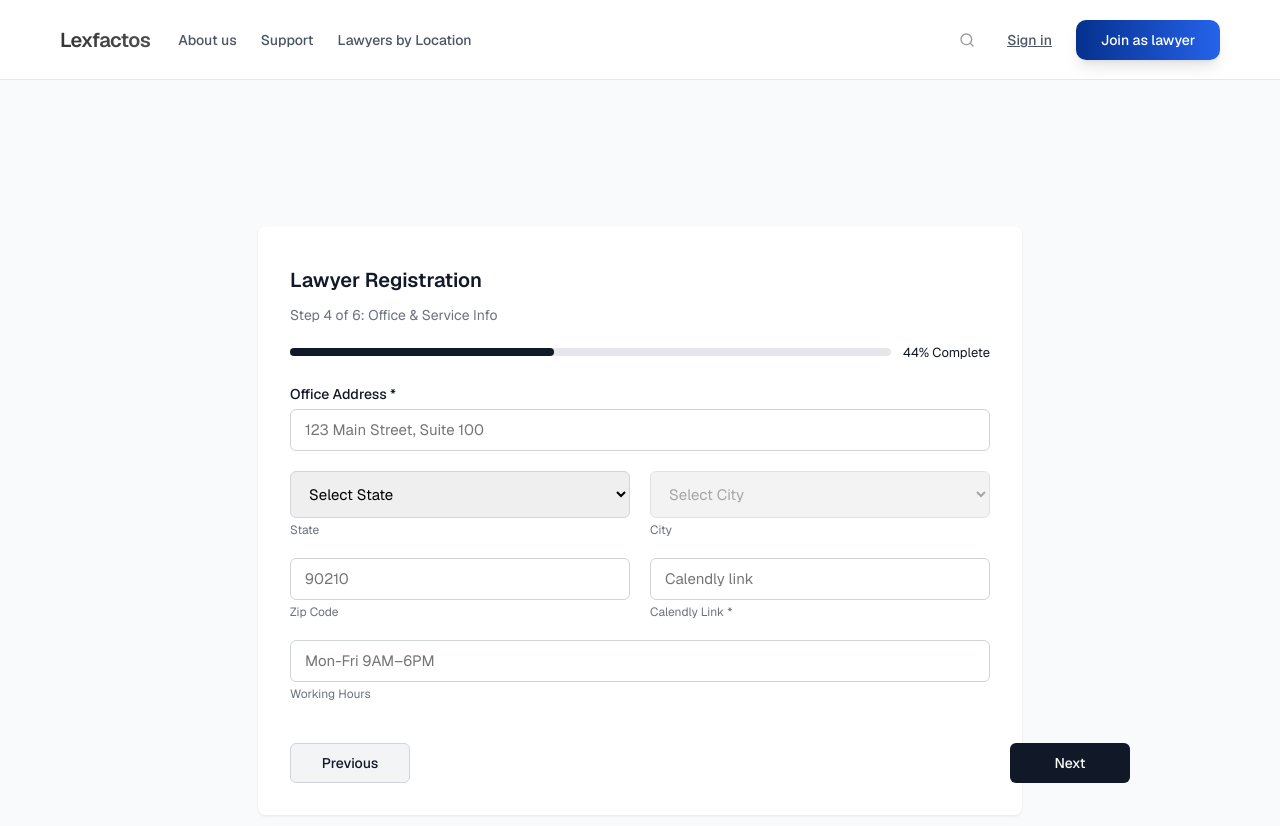
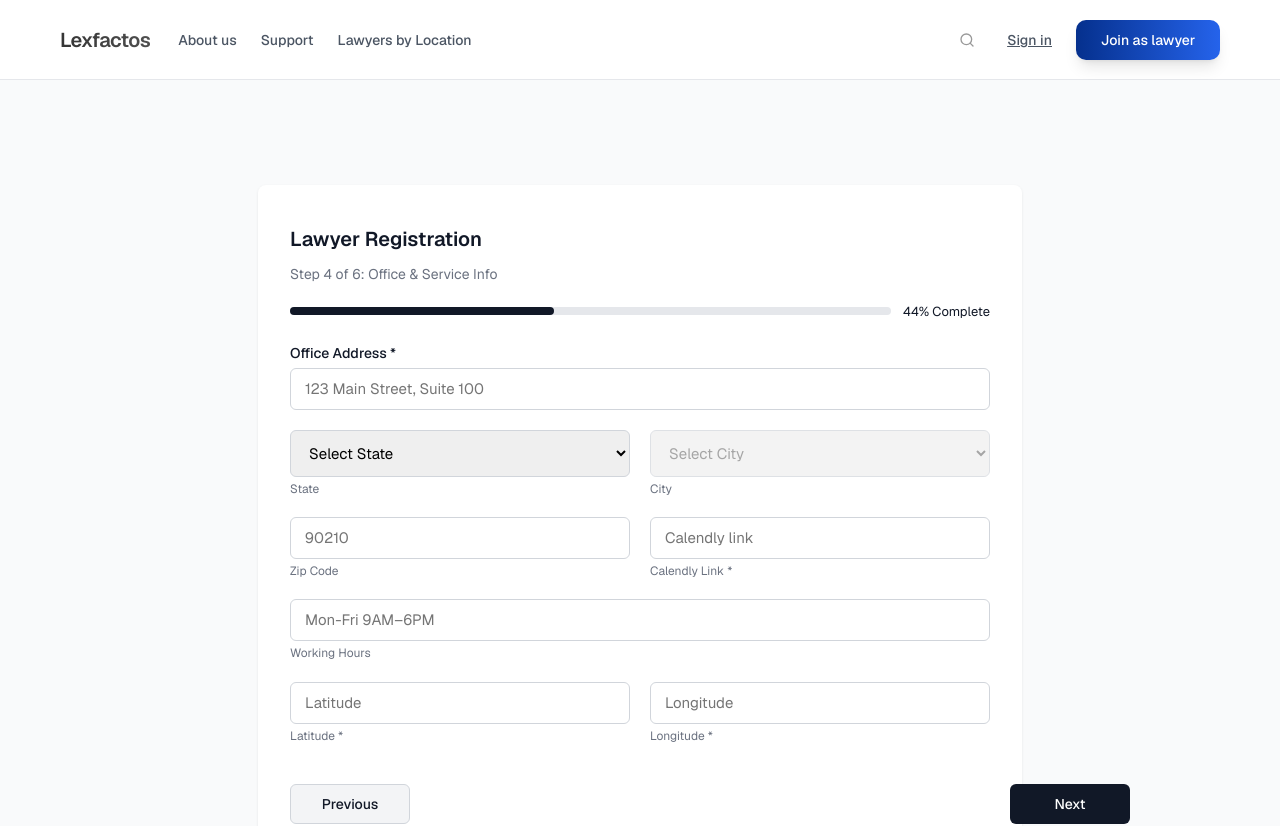
Before and after one commit to madhu-famelyn/Lexfactos-frontend, a React (Create React App) app in the folder lexfactos/: page /step4 in a window 1280 px wide. Shown: the top 826 px of the page. Built offline with nearby package versions, Linux system fonts and the light colour scheme; a web font is replaced by a local one.

Commit message:
cheking commit

```diff
--- a/lexfactos/src/Components/LawyerRegistration/LawyerRegistration4/Step4.js
+++ b/lexfactos/src/Components/LawyerRegistration/LawyerRegistration4/Step4.js
@@ -134,6 +134,8 @@ const Step4 = () => {
     zipCode: "",
     calendlyLink: "",
     workingHours: "",
+    latitude: "",
+    longitude: "",
   };
 
   const [streetAddress, setStreetAddress] = useState(storedStep4Data.streetAddress);
@@ -142,6 +144,8 @@ const Step4 = () => {
   const [zipCode, setZipCode] = useState(storedStep4Data.zipCode);
   const [calendlyLink, setCalendlyLink] = useState(storedStep4Data.calendlyLink);
   const [workingHours, setWorkingHours] = useState(storedStep4Data.workingHours);
+  const [latitude, setLatitude] = useState(storedStep4Data.latitude);
+  const [longitude, setLongitude] = useState(storedStep4Data.longitude);
 
   useEffect(() => {
     const saveData = {
@@ -151,9 +155,11 @@ const Step4 = () => {
       zipCode,
       calendlyLink,
       workingHours,
+      latitude,
+      longitude,
     };
     localStorage.setItem("step4FormData", JSON.stringify(saveData));
-  }, [streetAddress, city, state, zipCode, calendlyLink, workingHours]);
+  }, [streetAddress, city, state, zipCode, calendlyLink, workingHours, latitude, longitude]);
 
   const handleSubmit = async (e) => {
     e.preventDefault();
@@ -166,6 +172,8 @@ const Step4 = () => {
         zip_code: zipCode,
         calendly_link: calendlyLink,
         working_hours: workingHours,
+        latitude,
+        longitude,
       };
 
       const result = await submitStep4(payload);
@@ -277,6 +285,29 @@ const Step4 = () => {
             <span className="lr-step4-placeholder">Working Hours</span>
           </div>
 
+          <div className="lr-step4-row">
+            <div className="lr-step4-input-box">
+              <input
+                type="text"
+                className="lr-step4-input"
+                placeholder="Latitude"
+                value={latitude}
+                onChange={(e) => setLatitude(e.target.value)}
+              />
+              <span className="lr-step4-placeholder">Latitude *</span>
+            </div>
+            <div className="lr-step4-input-box">
+              <input
+                type="text"
+                className="lr-step4-input"
+                placeholder="Longitude"
+                value={longitude}
+                onChange={(e) => setLongitude(e.target.value)}
+              />
+              <span className="lr-step4-placeholder">Longitude *</span>
+            </div>
+          </div>
+
           <div className="lr-step4-btn-container">
             <button
               type="button"
--- a/lexfactos/src/Components/Service/Service.js
+++ b/lexfactos/src/Components/Service/Service.js
@@ -1,7 +1,6 @@
 import axios from "axios";
 
 // // Before
-// const API_BASE_URL = "http://127.0.0.1:8000";
 
 // After
 const API_BASE_URL = "https://lexfactos-backend.onrender.com";
```
